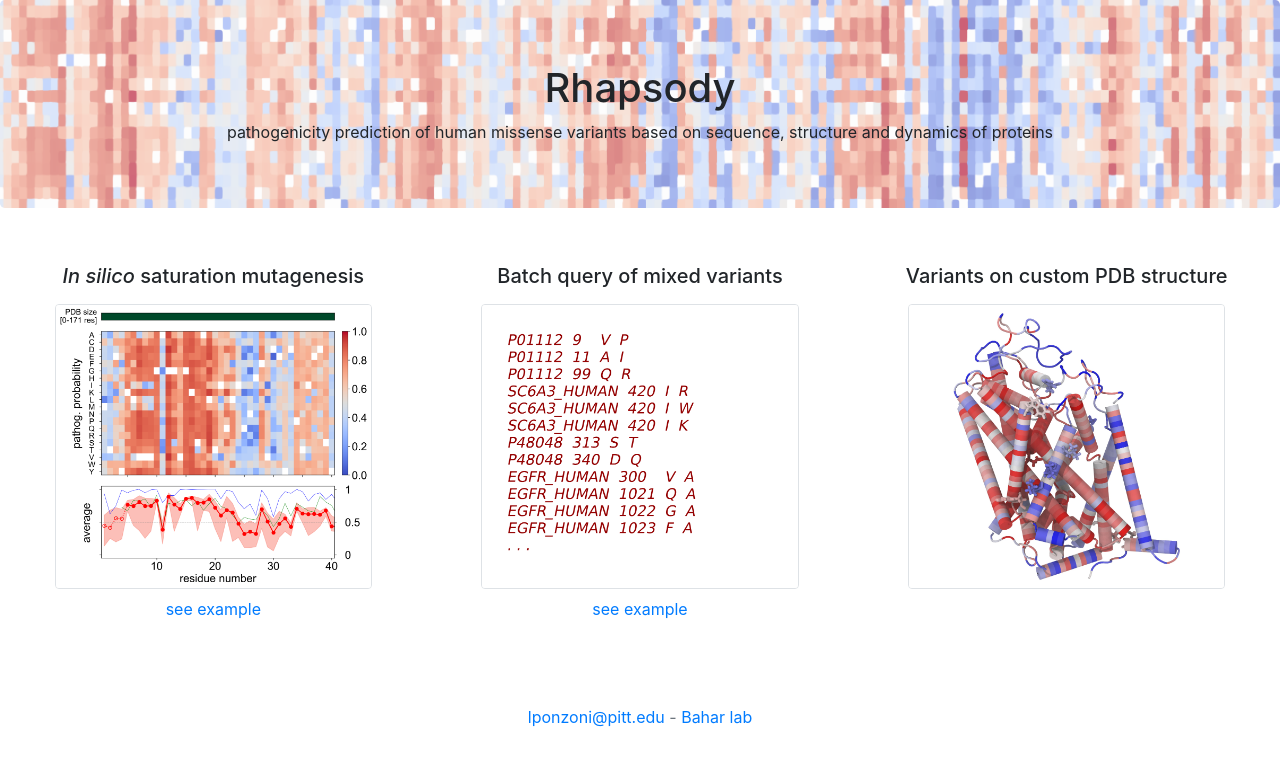
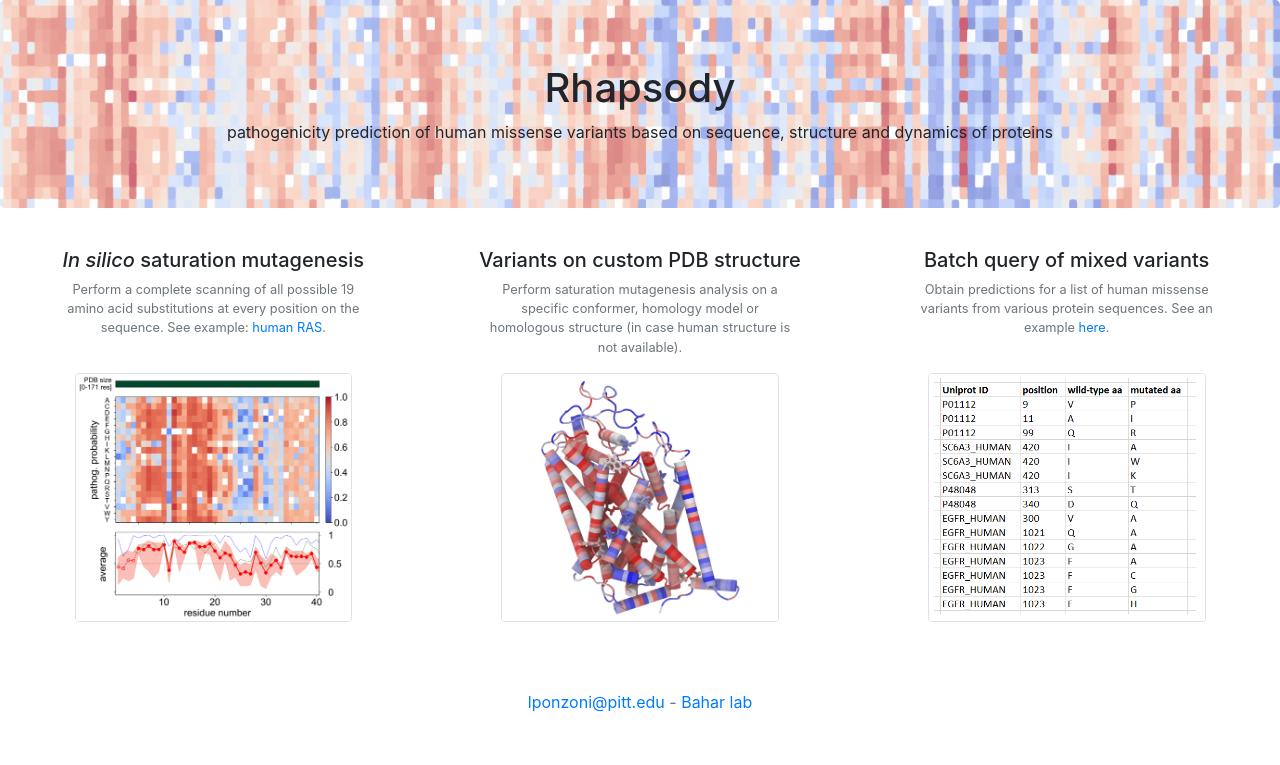
Before and after one commit to prody/rhapsody-website, a PHP site: page / in a window 1280 px wide. Shown: the part 56-821 px from the top of the page. After the commit the page ends 768 px from the top, so only its background shows below. Run offline with PHP 8.4, Linux system fonts and the light colour scheme; some libraries are stand-ins or nearby versions.

Commit message:
new batch query thumbnail and index structure

```diff
--- a/index.php
+++ b/index.php
@@ -24,36 +24,56 @@
 
   <div class="container-fluid md-3 text-center">
     <div class="row">
-      <div class="col-md py-4">
+      <div class="col-md py-2">
         <h5><i>In silico</i> saturation mutagenesis </h5>
-        <div class="py-2">
-          <a href="sat_mutagen.php">
-            <img src="./img/thumbnail-sm.png"
-            class="img-responsive border rounded" style="width:80%" alt="">
-          </a>
-        </div>
-        <a href="./results.php?id=example-sm">see example</a>
+        <small class="form-text text-muted px-5">
+          Perform a complete scanning of all possible 19 amino acid
+          substitutions at every position on the sequence. See example:
+          <a href="./results.php?id=example-sm">human RAS</a>.
+        </small>
       </div>
-      <div class="col-md py-4">
+
+      <div class="col-md py-2">
+        <h5>Variants on custom PDB structure </h5>
+        <small class="form-text text-muted px-5">
+          Perform saturation mutagenesis analysis on a specific conformer,
+          homology model or homologous structure (in case human structure is
+          not available).
+        </small>
+      </div>
+
+      <div class="col-md py-2">
         <h5>Batch query of mixed variants </h5>
-        <div class="py-2">
-          <a href="batch_query.php">
-            <img src="./img/thumbnail-bq.png"
-            class="img-responsive border rounded" style="width:80%" alt="">
-          </a>
-        </div>
-        <a href="./results.php?id=example-bq">see example</a>
+        <small class="form-text text-muted px-5">
+          Obtain predictions for a list of human missense variants from
+          various protein sequences. See an example
+          <a href="./results.php?id=example-bq">here</a>.
+        </small>
       </div>
-      <div class="col-md py-4">
-        <h5>Variants on custom PDB structure </h5>
-        <div class="py-2">
-          <a href="sat_mutagen.php">
-            <img src="./img/thumbnail-customPDB.jpg"
-            class="img-responsive border rounded" style="width:80%" alt="">
-          </a>
-        </div>
-        <!-- <a href="#">see example</a> -->
+    </div>
+
+    <div class="row">
+      <div class="col-md py-2">
+        <a href="sat_mutagen.php">
+          <img src="./img/thumbnail-sm.png"
+          class="img-responsive border rounded" style="width:70%" alt="">
+        </a>
       </div>
+
+      <div class="col-md py-2">
+        <a href="sat_mutagen.php">
+          <img src="./img/thumbnail-customPDB.png"
+          class="img-responsive border rounded" style="width:70%" alt="">
+        </a>
+      </div>
+
+      <div class="col-md py-2">
+        <a href="batch_query.php">
+          <img src="./img/thumbnail-bq.png"
+          class="img-responsive border rounded" style="width:70%" alt="">
+        </a>
+      </div>
+
     </div>
   </div>
 
```
Also changed, not shown: img/hDAT-chalky_CatmullRom-Goodsell.png (deleted), img/hDAT-chalky_cartoon.png (deleted), img/hDAT-sm-first_third.png (deleted), img/sat_mutag_colormap.png (deleted), img/thumbnail-bq.png, img/unused/hDAT-EL2_TM4.png (renamed from img/hDAT-EL2_TM4.png), img/unused/thumbnail-customPDB.jpg (renamed from img/thumbnail-customPDB.jpg), 10 other files.
